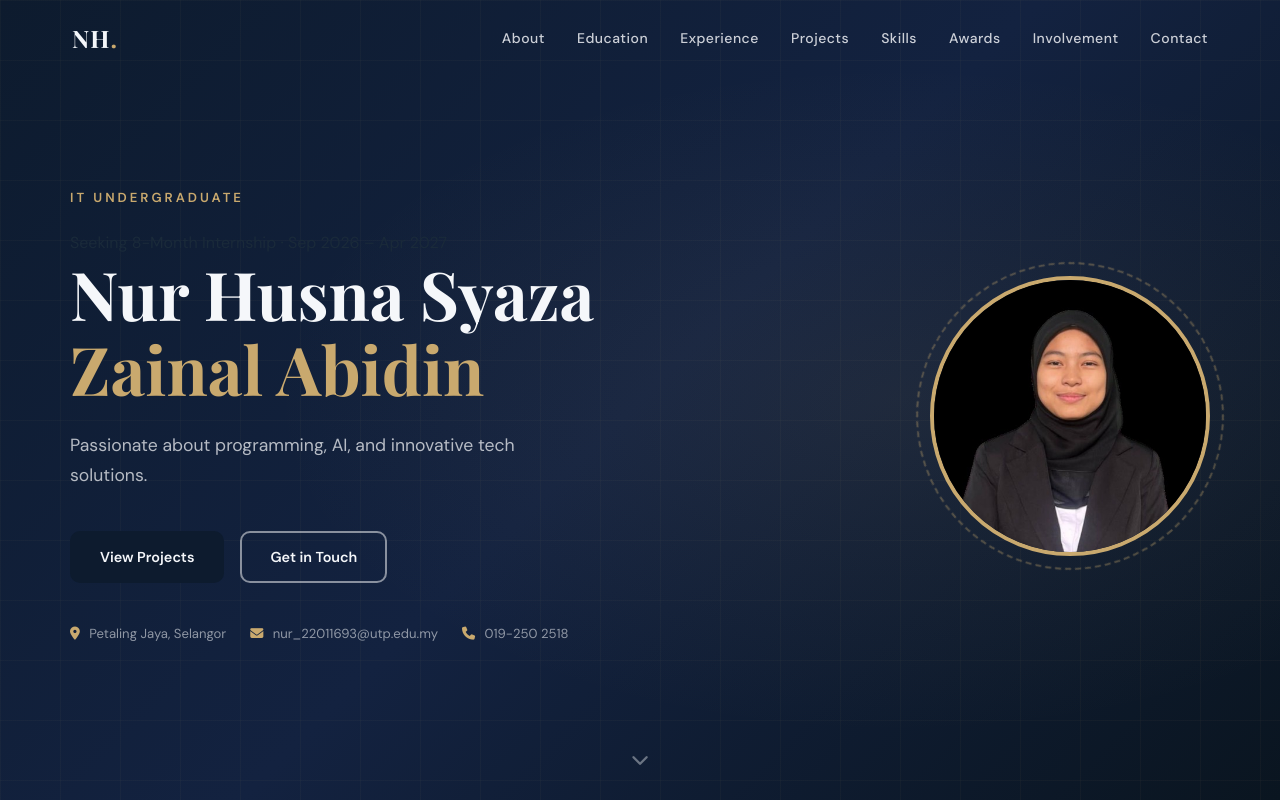
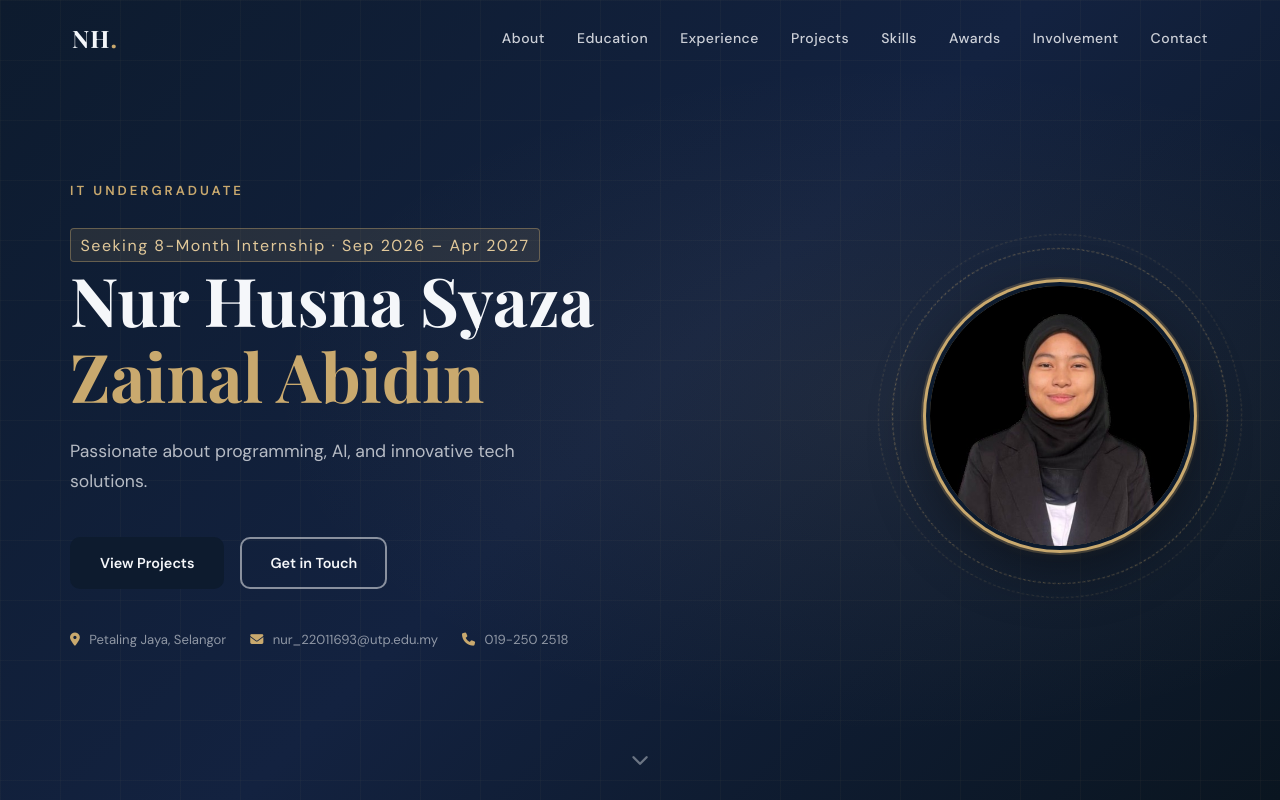
Before and after one commit to husbot/Portfolio-Nur-Husna-Syaza, a plain HTML site: page index.html in a window 1280 px wide. Shown: the top 800 px of the page. Drawn offline with nearby package versions, Linux system fonts and the light colour scheme.

Commit message:
style.css

```diff
--- a/style.css
+++ b/style.css
@@ -232,6 +232,16 @@ button { cursor: pointer; border: none; background: none; font-family: inherit;
   color: var(--gold);
   margin-bottom: 1.25rem;
 }
+.eyebrow-avail {
+  display: inline-block;
+  background: rgba(201,169,110,0.12);
+  border: 1px solid rgba(201,169,110,0.4);
+  color: var(--gold-light);
+  border-radius: 4px;
+  padding: 0.15rem 0.6rem;
+  letter-spacing: 1.5px;
+  margin-top: 0.35rem;
+}
 .hero-left h1 {
   font-family: var(--font-display);
   font-size: clamp(2.5rem, 5.5vw, 4.2rem);
@@ -260,33 +270,61 @@ button { cursor: pointer; border: none; background: none; font-family: inherit;
 .hero-right { flex-shrink: 0; }
 .profile-pic-frame {
   position: relative;
-  width: 280px;
-  height: 280px;
+  width: 300px;
+  height: 300px;
+  display: flex;
+  align-items: center;
+  justify-content: center;
 }
 .profile-pic {
-  width: 280px;
-  height: 280px;
+  width: 260px;
+  height: 260px;
   border-radius: 50%;
   object-fit: cover;
-  border: 4px solid var(--gold);
-  cursor: pointer;
+  object-position: center;
+  position: relative;
+  z-index: 3;
+  cursor: zoom-in;
+  /* Layered glow: gold border + subtle dark shadow pedestal */
+  box-shadow:
+    0 0 0 4px var(--navy),
+    0 0 0 7px var(--gold),
+    0 0 0 9px rgba(201,169,110,0.25),
+    0 20px 60px rgba(0,0,0,0.45),
+    0 4px 16px rgba(201,169,110,0.18);
   transition: transform var(--transition), box-shadow var(--transition);
-  position: relative;
-  z-index: 2;
 }
 .profile-pic:hover {
   transform: scale(1.04);
-  box-shadow: 0 0 0 8px rgba(201,169,110,0.2), var(--shadow-lg);
+  box-shadow:
+    0 0 0 4px var(--navy),
+    0 0 0 7px var(--gold),
+    0 0 0 14px rgba(201,169,110,0.3),
+    0 28px 70px rgba(0,0,0,0.55),
+    0 6px 24px rgba(201,169,110,0.28);
 }
+/* Inner rotating dashed ring — tight to the image */
 .profile-pic-ring {
   position: absolute;
-  inset: -14px;
+  inset: -18px;
   border-radius: 50%;
-  border: 2px dashed rgba(201,169,110,0.35);
-  animation: spin-slow 18s linear infinite;
+  border: 1.5px dashed rgba(201,169,110,0.45);
+  animation: spin-slow 22s linear infinite;
   pointer-events: none;
+  z-index: 2;
 }
-@keyframes spin-slow { to { transform: rotate(360deg); } }
+/* Outer slow counter-rotating ring — wider, more faint */
+.profile-pic-ring-outer {
+  position: absolute;
+  inset: -32px;
+  border-radius: 50%;
+  border: 1px dashed rgba(201,169,110,0.18);
+  animation: spin-slow-rev 35s linear infinite;
+  pointer-events: none;
+  z-index: 1;
+}
+@keyframes spin-slow     { to { transform: rotate(360deg); } }
+@keyframes spin-slow-rev { to { transform: rotate(-360deg); } }
 .scroll-hint {
   position: absolute;
   bottom: 2rem;
@@ -930,26 +968,20 @@ button { cursor: pointer; border: none; background: none; font-family: inherit;
   align-items: center;
   justify-content: center;
   padding: 2rem;
-  gap: 1rem;
   cursor: zoom-out;
   animation: lb-in 0.2s ease;
 }
 @keyframes lb-in { from { opacity: 0; } to { opacity: 1; } }
 .lightbox-overlay img {
-  max-width: 90vw;
-  max-height: 80vh;
+  max-width: 92vw;
+  max-height: 90vh;
   object-fit: contain;
   border-radius: var(--radius);
   box-shadow: 0 24px 80px rgba(0,0,0,0.5);
   animation: lb-scale 0.25s cubic-bezier(0.34,1.56,0.64,1);
+  cursor: zoom-out;
 }
 @keyframes lb-scale { from { transform: scale(0.88); } to { transform: scale(1); } }
-.lightbox-caption {
-  color: rgba(255,255,255,0.65);
-  font-size: 0.875rem;
-  text-align: center;
-  max-width: 560px;
-}
 .lightbox-close {
   position: fixed;
   top: 1.25rem; right: 1.5rem;
@@ -970,8 +1002,8 @@ button { cursor: pointer; border: none; background: none; font-family: inherit;
   .hero-tagline { margin-left: auto; margin-right: auto; }
   .hero-ctas { justify-content: center; }
   .hero-contact-mini { justify-content: center; }
-  .profile-pic-frame { width: 200px; height: 200px; margin: 0 auto; }
-  .profile-pic { width: 200px; height: 200px; }
+  .profile-pic-frame { width: 220px; height: 220px; margin: 0 auto; }
+  .profile-pic { width: 190px; height: 190px; }
   .about-grid { grid-template-columns: 1fr; gap: 2.5rem; }
   .tl-header { flex-wrap: wrap; }
   .tl-date { margin-left: auto; }
```
